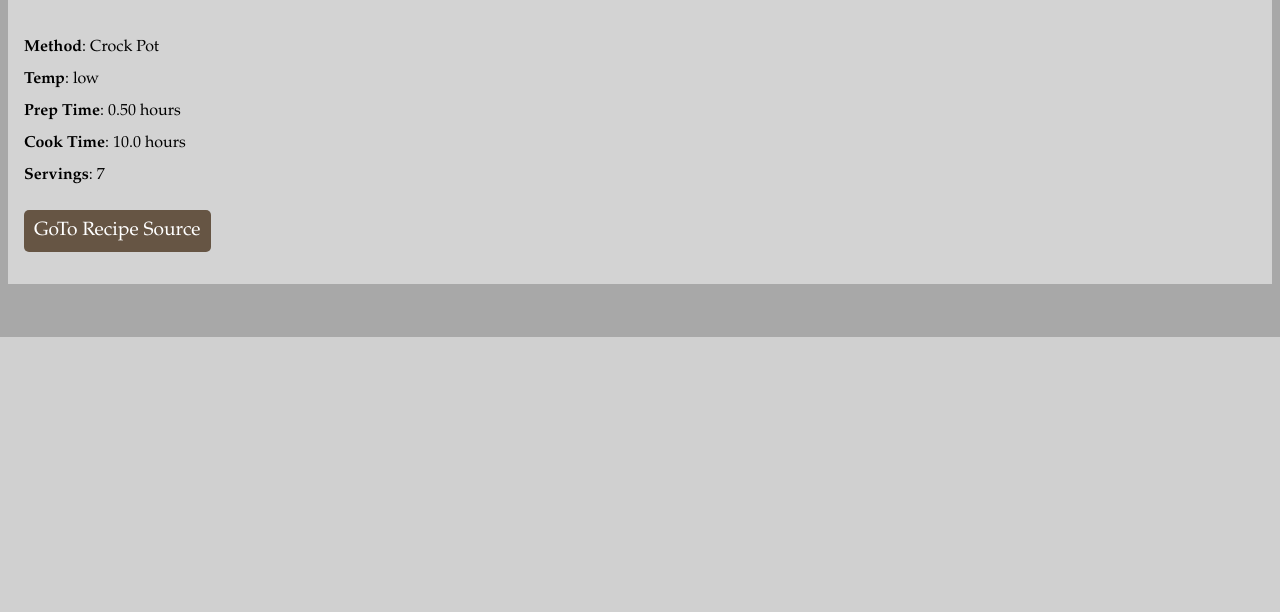
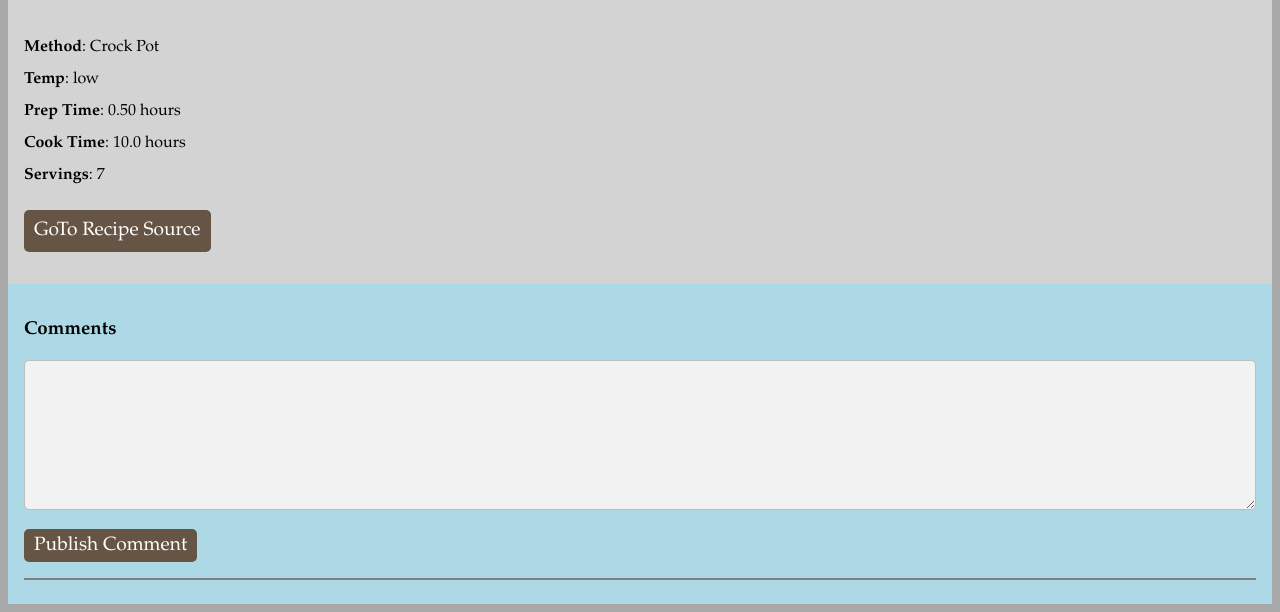
Before and after one commit to modle/eatables-old, a Django app: page /menu/4/ in a window 1280 px wide. Shown: the part 463-1075 px from the top of the page. Before the commit the page ends 800 px from the top, so only its background shows below. Run offline with Django 3.2, Linux system fonts and the light colour scheme; data comes from the database, SQL or seed files in the repository.

Commit message:
Comments! Take 2!
Previous push only included migrations

Added comments model
Added comments section on recipedetails, sort by publish date desc, id desc

```diff
--- a/menu/admin.py
+++ b/menu/admin.py
@@ -1,10 +1,11 @@
 from django.contrib import admin
 
 # Register your models here.
-from .models import Recipe, Ingredient, ShoppingList, IngredientMaster
+from .models import Recipe, Ingredient, ShoppingList, IngredientMaster, Comment
 
 
 admin.site.register(Recipe)
 admin.site.register(Ingredient)
 admin.site.register(ShoppingList)
 admin.site.register(IngredientMaster)
+admin.site.register(Comment)
--- a/menu/models.py
+++ b/menu/models.py
@@ -1,16 +1,18 @@
 from django.db import models
+from django.utils import timezone
+
 
 # Create your models here.
 class Recipe(models.Model):
     id = models.AutoField(primary_key=True)
     name = models.CharField(max_length=200)
-    prepMethod = models.CharField(max_length=200, default=None, null=True)
-    temperature = models.CharField(max_length=200, default=None, null=True)
-    directions = models.TextField(default=None, null=True)
-    url = models.CharField(max_length=200, default=None, null=True)
-    servings = models.IntegerField(default=None, null=True)
-    prepTime = models.IntegerField(default=None, null=True)
-    cookTime = models.IntegerField(default=None, null=True)
+    prepMethod = models.CharField(max_length=200, null=True, blank=True)
+    temperature = models.CharField(max_length=200, null=True, blank=True)
+    directions = models.TextField(null=True)
+    source = models.CharField(max_length=200, null=True, blank=True)
+    servings = models.IntegerField(null=True, blank=True)
+    prepTime = models.IntegerField(null=True, blank=True)
+    cookTime = models.IntegerField(null=True, blank=True)
     enabled = models.IntegerField(default=1)
     def __str__(self):
         return self.name + "; " + self.prepMethod
@@ -20,11 +22,11 @@ class Recipe(models.Model):
 
 class Ingredient(models.Model):
     id = models.AutoField(primary_key=True)
+    recipe = models.ForeignKey(Recipe)
     name = models.CharField(max_length=200, null=True, blank=True)
     comment = models.CharField(max_length=200, null=True, blank=True)
-    recipe = models.ForeignKey(Recipe)
     amount = models.DecimalField(max_digits=10, decimal_places=2, default=0.0, null=True, blank=True)
-    unit = models.CharField(max_length=200, default=None, null=True)
+    unit = models.CharField(max_length=200, null=True)
     def __str__(self):
         return str(self.id) + " " + str(self.amount) + " " + self.unit + " " + self.name
 
@@ -50,3 +52,15 @@ class IngredientMaster(models.Model):
 
     class Meta:
         ordering = ('name', 'id')
+
+class Comment(models.Model):
+    id = models.AutoField(primary_key=True)
+    recipe = models.ForeignKey(Recipe)
+    comment = models.TextField(null=True)
+    user = models.IntegerField(default=1)
+    publishDate = models.DateTimeField('date published', default=timezone.now())
+    def __str__(self):
+        return str(self.id) + self.comment
+
+    class Meta:
+        ordering = ('-publishDate', '-id')
--- a/menu/templates/menu/editrecipe.html
+++ b/menu/templates/menu/editrecipe.html
@@ -29,6 +29,7 @@
         Cook Time (minutes)<br><input type=text name="cook" value="{{ recipe.cookTime }}" id="text"><br><br>
         Servings<br><input type=text name="serves" value="{{ recipe.servings }}" id="text"><br><br>
         Directions (HTML)<br><textarea name="directions" ROWS=15 COLS=35>{{ recipe.directions }}</textarea><br><br>
+        URL<br><input type=text name="source" value="{{ recipe.source }}" id="text"><br><br>
         <input type=submit value="Update Recipe Details" id="submit"/>
         <a class="button" href="{% url 'menu:recipedetails' recipe.id %}">Cancel</a>
     </form>
@@ -47,6 +48,7 @@
                     <li id="nospace">{{ i.name }}, {{ i.amount }}, {{ i.unit }}</li>
                 </ul>
             {% endfor %}
+        <div id="ingredients"></div>
         <p><a class="button" href="{% url 'menu:addingredient' recipe.id %}" method="post">Add new ingredient</a></p>
         <div id="ingredients"></div>
         {% for i in recipe.ingredient_set.all %}
--- a/menu/templates/menu/recipedetails.html
+++ b/menu/templates/menu/recipedetails.html
@@ -53,4 +53,25 @@
     </ul>
 </div>
 
+<div id="content">
+    <div id="comments"></div>
+    <h3>Comments</h3>
+
+    <form action="{% url 'menu:addcomment' recipe.id %}" method="post">
+    {% csrf_token %}
+
+        <textarea name="comment" ROWS=6 COLS=15></textarea><br><br>
+        <input type=submit value="Publish Comment" id="submit"/>
+    </form>
+    <hr noshade>
+    {% for c in recipe.comment_set.all %}
+        <ul>
+            <li>{{ c.comment }}</li>
+            <li>{{ c.publishDate }}</li>
+        </ul>
+        <hr noshade>
+    {% endfor %}
+
+</div>
+
 <div style="clear:both"></div>
--- a/menu/urls.py
+++ b/menu/urls.py
@@ -18,4 +18,5 @@ urlpatterns = [
     url(r'^shoppinglist/', views.ShoppingListView.as_view(), name='shoppinglist'),
     url(r'^updateshoppinglist/$', views.updateshoppinglist, name='updateshoppinglist'),
     url(r'^delete/$', views.updateshoppinglist, name='updateshoppinglist'),
+    url(r'^(?P<recipeId>[0-9]+)/addcomment/$', views.addcomment, name='addcomment'),
 ]
--- a/menu/views.py
+++ b/menu/views.py
@@ -4,8 +4,9 @@ from django.core.urlresolvers import reverse
 from django.views import generic
 from fractions import Fraction
 from decimal import Decimal
+from django.utils import timezone
 
-from .models import Recipe, Ingredient, ShoppingList
+from .models import Recipe, Ingredient, ShoppingList, Comment, IngredientMaster
 
 # def index(request):
 #     recipe_list = Recipe.objects.all()
@@ -94,6 +95,7 @@ def updaterecipe(request, recipeId):
     r.cookTime = request.POST['cook']
     r.servings = request.POST['serves']
     r.directions = request.POST['directions']
+    r.source = request.POST['source']
     r.save()
     return HttpResponseRedirect(reverse('menu:recipedetails', args=(r.id,)))
 
@@ -131,3 +133,8 @@ def addingredient(request, recipeId):
     r = Recipe.objects.get(pk=recipeId)
     r.ingredient_set.create(name="update me", amount="0.0", unit="")
     return HttpResponseRedirect(reverse('menu:editrecipe', args=(recipeId,))+'#ingredients')
+
+def addcomment(request, recipeId):
+    r = Recipe.objects.get(pk=recipeId)
+    r.comment_set.create(comment=request.POST['comment'])
+    return HttpResponseRedirect(reverse('menu:recipedetails', args=(recipeId,))+'#comments')
```
Also changed, not shown: db.sqlite3.
